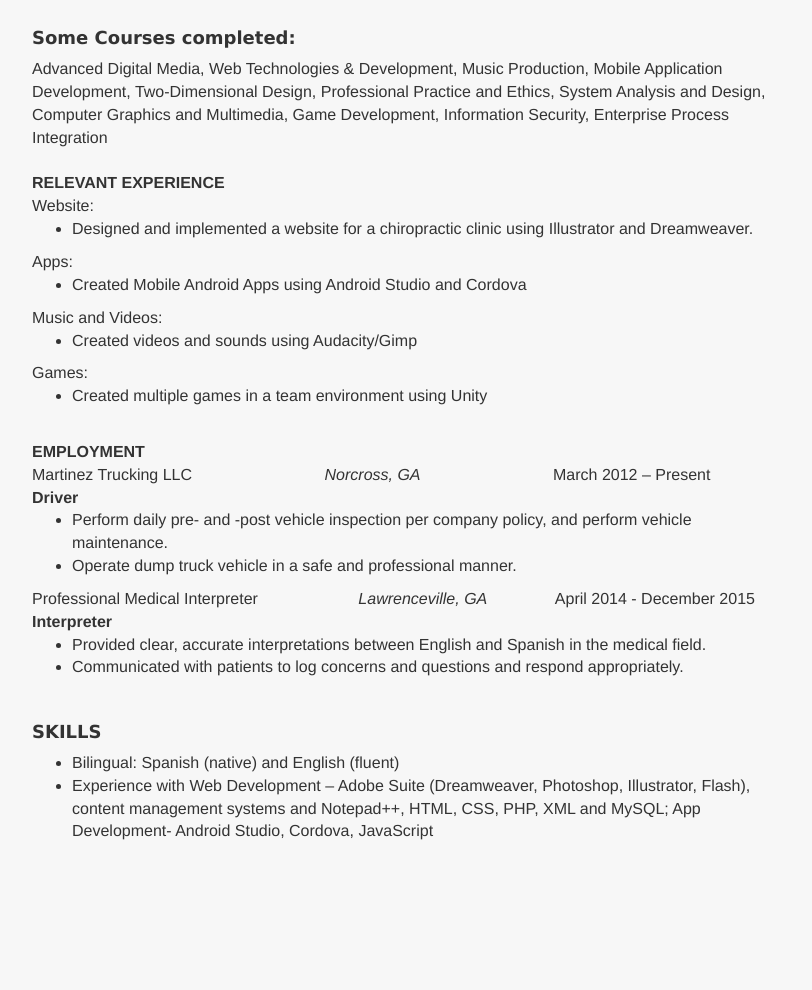
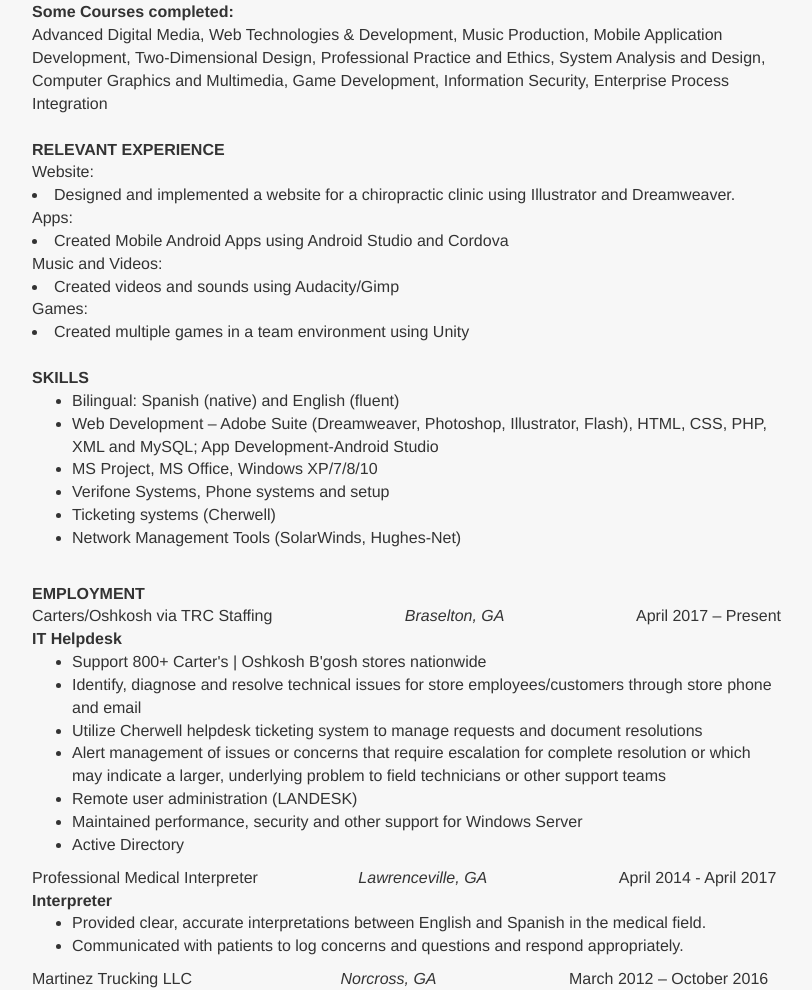
Before and after one commit to emtzv92/emtzv92.github.io, a plain HTML site: page index.html in a window 1280 px wide. Shown: the part 3159-4149 px from the top of the page, without its empty margins (233-1045 px from the left). Drawn offline with nearby package versions, Linux system fonts and the light colour scheme; a script that the page names is missing.

Commit message:
updated resume

```diff
--- a/index.html
+++ b/index.html
@@ -228,15 +228,15 @@
 
 
 
-<h4>EDUCATION</h4>
+<strong>EDUCATION</strong>
 <div class="columns">
 <b> Georgia Gwinnett College </b>&emsp;&emsp;&emsp;&emsp;&emsp;&emsp;
 <i> Lawrenceville, GA</i>&emsp;&emsp;&emsp;&emsp;&emsp;&emsp;
-2016
+May 2016
 </div>
 <p>Bachelor of Science, Information Technology: Digital Media</p>
 <br>
-<h4>Some Courses completed: </h4>
+<strong>Some Courses completed: </strong>
 <div class="columns2">
 Advanced Digital Media, Web Technologies & Development, Music Production, Mobile Application Development, Two-Dimensional Design, Professional Practice and Ethics, System Analysis and Design, Computer Graphics and Multimedia, Game Development, Information Security, Enterprise Process Integration
 </div>
@@ -244,49 +244,71 @@ Advanced Digital Media, Web Technologies & Development, Music Production, Mobile
 <br>
 <strong>RELEVANT EXPERIENCE</strong><br>
                       Website:
+
+                      <li>Designed and implemented a website  for a chiropractic clinic using Illustrator and Dreamweaver.</li>
+
+                    Apps:
+
+                      <li>Created Mobile Android Apps using  Android Studio and Cordova</li>
+
+                    Music and Videos:
+
+                      <li>Created videos and sounds using  Audacity/Gimp</li>
+
+                    Games:
+
+                      <li>Created multiple games in a team  environment using Unity</li>
+
+<br>
+<strong>SKILLS</strong>
                     <ul>
-                      <li>Designed and implemented a website  for a chiropractic clinic using Illustrator and Dreamweaver.</li>
-                    </ul>
-                    Apps:
-                    <ul>
-                      <li>Created Mobile Android Apps using  Android Studio and Cordova</li>
-                    </ul>
-                    Music and Videos:
-                    <ul>
-                      <li>Created videos and sounds using  Audacity/Gimp</li>
-                    </ul>
-                    Games:
-                    <ul>
-                      <li>Created multiple games in a team  environment using Unity</li>
+                      <li>Bilingual: Spanish (native) and English (fluent) </li>
+                      <li>Web Development – Adobe Suite (Dreamweaver, Photoshop, Illustrator, Flash), HTML, CSS, PHP, XML and MySQL; App Development-Android Studio</li>
+                      <li>MS Project, MS Office, Windows XP/7/8/10</li>
+                      <li>Verifone Systems, Phone systems and setup</li>
+                      <li>Ticketing systems (Cherwell)</li>
+                      <li>Network Management Tools (SolarWinds, Hughes-Net) </li>
                     </ul>
 <br>
-
 <strong>EMPLOYMENT</strong><br>
 
-Martinez Trucking LLC&emsp;&emsp;&emsp;&emsp;&emsp;&emsp;&emsp;&emsp;
+Carters/Oshkosh via TRC Staffing&emsp;&emsp;&emsp;&emsp;&emsp;&emsp;&emsp;&emsp;
+<i> Braselton, GA</i>&emsp;&emsp;&emsp;&emsp;&emsp;&emsp;&emsp;&emsp;
+April 2017 – Present<br>
+                      <b>IT Helpdesk</b>
+                    <ul>
+                      <li>Support 800+ Carter's | Oshkosh B'gosh stores nationwide</li>
+                      <li>Identify, diagnose and resolve technical issues for store employees/customers through store phone and email  </li>
+                      <li>Utilize Cherwell helpdesk ticketing system to manage requests and document resolutions</li>
+                      <li>Alert management of issues or concerns that require escalation for complete resolution or which may indicate a larger, underlying problem to field technicians or other support teams</li>
+                      <li>Remote user administration (LANDESK)</li>
+                      <li>Maintained performance, security and other support for Windows Server</li>
+                      <li>Active Directory</li>
+                    </ul>
+
+Professional Medical Interpreter&emsp;&emsp;&emsp;&emsp;&emsp;&emsp;
+<i>Lawrenceville, GA</i>&emsp;&emsp;&emsp;&emsp;&emsp;&emsp;&emsp;&emsp;
+April 2014 - April 2017<br>
+
+                      <b>Interpreter</b>
+                    <ul>
+                      <li>Provided clear, accurate interpretations between English and Spanish in the medical field. </li>
+                      <li>Communicated with patients to log concerns and questions and respond appropriately. </li>
+                    </ul>
+
+
+
+Martinez Trucking LLC&emsp;&emsp;&emsp;&emsp;&emsp;&emsp;&emsp;&emsp;&emsp;
 <i> Norcross, GA</i>&emsp;&emsp;&emsp;&emsp;&emsp;&emsp;&emsp;&emsp;
-March 2012 – Present<br>
+March 2012 – October 2016<br>
                       <b>Driver</b>
                     <ul>
                       <li>Perform daily pre- and -post vehicle inspection per company policy, and perform vehicle maintenance.</li>
                       <li>Operate dump truck vehicle in a safe and professional manner. </li>
                     </ul>
 
-Professional Medical Interpreter&emsp;&emsp;&emsp;&emsp;&emsp;&emsp;
-<i>Lawrenceville, GA</i>&emsp;&emsp;&emsp;&emsp;
-April 2014 - December 2015<br>
 
-                      <b>Interpreter</b>
-                    <ul>
-                      <li>Provided clear, accurate interpretations between English and Spanish in the medical field. </li>
-                      <li>Communicated with patients to log concerns and questions and respond appropriately. </li>
-                    </ul>
                     <br>
-<h4>SKILLS</h4>
-                    <ul>
-                      <li>Bilingual: Spanish (native) and English (fluent) </li>
-                      <li>Experience with Web Development – Adobe Suite (Dreamweaver, Photoshop, Illustrator, Flash), content management systems and Notepad++, HTML, CSS, PHP, XML and MySQL; App Development- Android Studio, Cordova, JavaScript</li>
-                    </ul>
 
               </div>
             </div>
```
Also changed, not shown: img/portfolio/LOGO IDEA.png (added), 1 other file.
